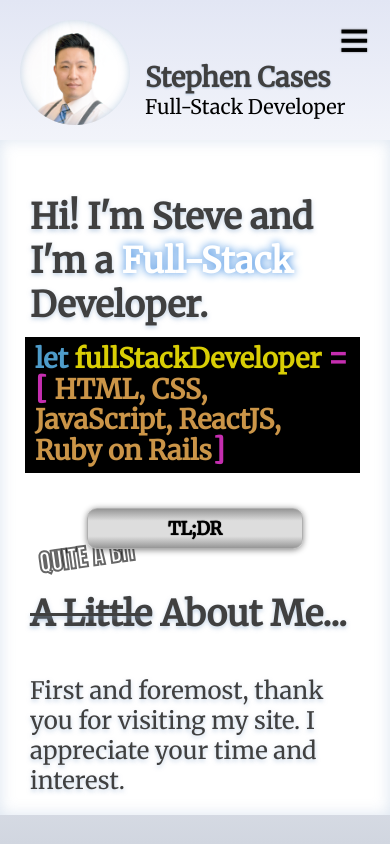
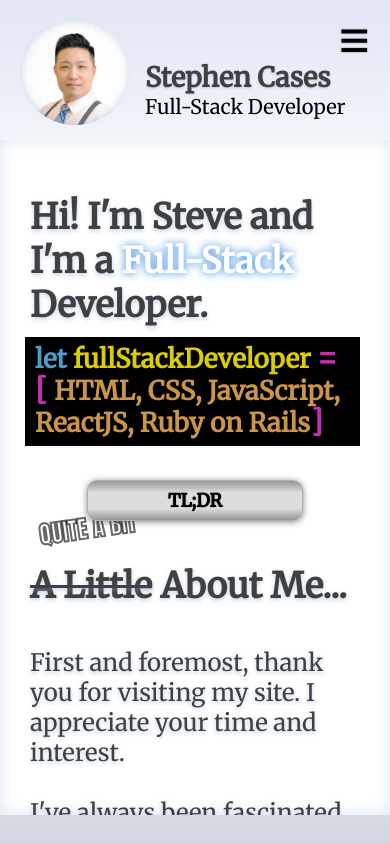
Before and after one commit to builtforsomethingbigger/stephencases.com, a React (Create React App) app: page / in a window 390 px wide. Built offline with nearby package versions, Linux system fonts and the light colour scheme; no server answers.

Commit message:
Mobile styling updates

```diff
--- a/src/components/main/Bio.js
+++ b/src/components/main/Bio.js
@@ -21,7 +21,7 @@ import '../../styles/Bio.css';
             <div className="bio-body">
                 <p className="bio-intro">Hi! I'm Steve and I'm a <span className="full-stack">Full-Stack</span> Developer.</p>
                 <p className="bio-content-skills">
-                    <b className="text-blue">let</b>&nbsp;<b className="text-yellow">fullStackDeveloper</b>&nbsp;<b className="text-fushia">= {`[`}</b>&nbsp;<span className="text-orange">HTML, CSS, JavaScript, ReactJS, Ruby on Rails</span><b className="text-fushia">{`]`}</b>
+                    <b className="text-blue">let</b>&nbsp;<b className="text-yellow">fullStackDeveloper</b> <b className="text-fushia">= {`[`}</b>&nbsp;<span className="text-orange">HTML, CSS, JavaScript, ReactJS, Ruby on Rails</span><b className="text-fushia">{`]`}</b>
                 </p>
                 <div className="tldr-btn" onClick={() => expandCard()}>
                     <p className="tldr-text">TL;DR</p>
--- a/src/styles/Bio.css
+++ b/src/styles/Bio.css
@@ -160,7 +160,7 @@
         font-size: 35px;
     }
     .bio-content-skills{
-        font-size: 27px;
+        font-size: 26px;
         line-height: 30px;
     }
     .tldr-text{
```
